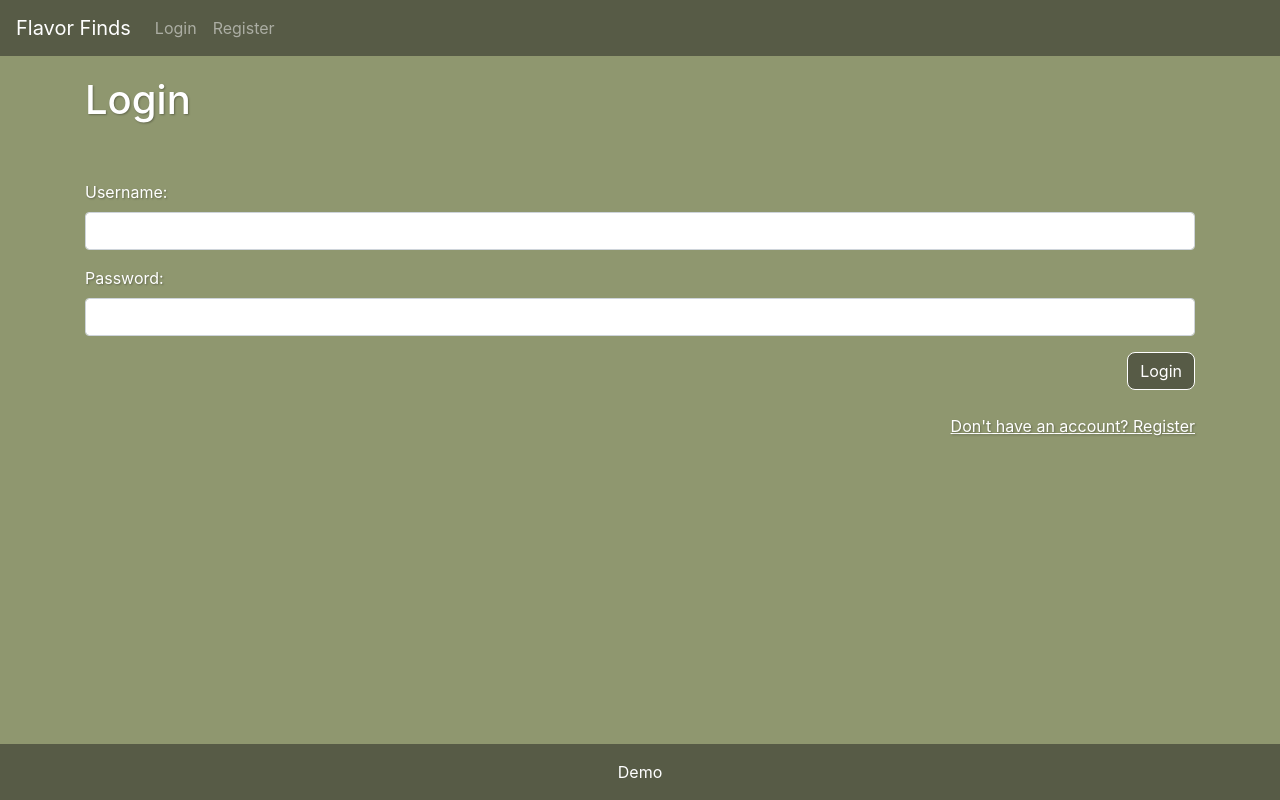
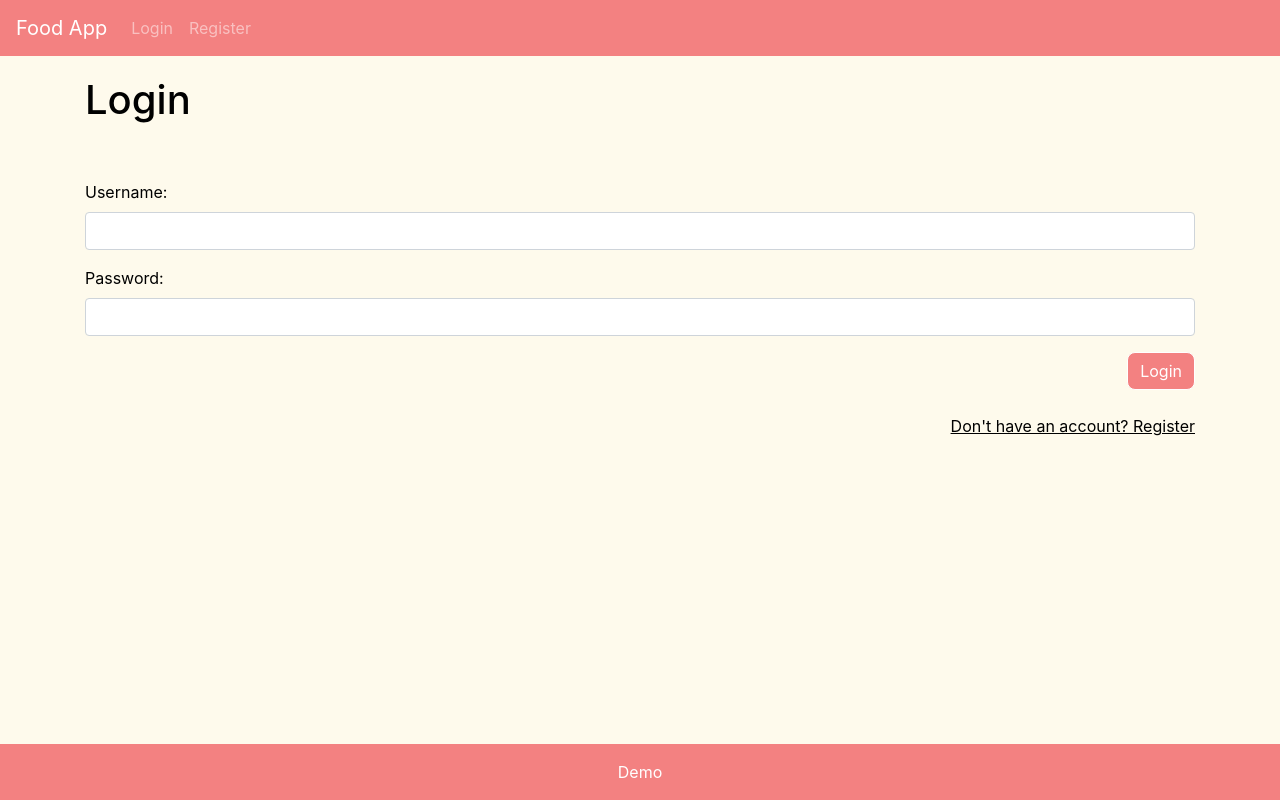
Before and after one commit to heekki/yeyeye, a React (Create React App) app: page /login in a window 1280 px wide. Built offline with nearby package versions, Linux system fonts and the light colour scheme.

Commit message:
Prepare for change

```diff
--- a/src/App.jsx
+++ b/src/App.jsx
@@ -60,7 +60,7 @@ function App() {
         <PrivateRoute path="/profile" isLoggedIn={isLoggedIn}>
             <UserProfile handleLogout={handleLogout} user={user} />
         </PrivateRoute>
-        <PrivateRoute path="/recipe/:id" isLoggedIn={isLoggedIn}>
+        <PrivateRoute path="/recipe/TheMealDB/:id" isLoggedIn={isLoggedIn}>
             <Recipe userId={userId} />
         </PrivateRoute>
         <PrivateRoute path="/favorites" isLoggedIn={isLoggedIn}>
--- a/src/components/NavBar.jsx
+++ b/src/components/NavBar.jsx
@@ -1,7 +1,7 @@
 const NavBar = ({ isLoggedIn, handleLogout, user }) => {
     return (
         <nav className="navbar navbar-expand-lg navbar-dark sticky-top primarybbcolor" style={{'textAlign':'center'}}>
-            <a className="navbar-brand" href="/">Flavor Finds</a>
+            <a className="navbar-brand" href="/">Food App</a>
             <button className="navbar-toggler" type="button" data-toggle="collapse" data-target="#collapsibleNavbar">
                 <span className="navbar-toggler-icon"></span>
             </button>
--- a/src/components/SearchBar.jsx
+++ b/src/components/SearchBar.jsx
@@ -15,7 +15,7 @@ function SearchBar(props) {
 
     return (
         <form onSubmit={handleSearch} className="input-group mb-3">
-            <input type="text" value={searchTerm} onChange={handleInputChange} placeholder="Search for recipes" className="form-control" style={{'borderRadius':'8px 0 0 8px'}} />
+            <input type="text" value={searchTerm} onChange={handleInputChange} placeholder="Search for recipes from TheMealDB" className="form-control" style={{'borderRadius':'8px 0 0 8px'}} />
             <div className="input-group-append">
             <button type="submit" className="btn btn-outline-light">Search</button>
             </div>
--- a/src/css/index.css
+++ b/src/css/index.css
@@ -8,12 +8,12 @@ body {
     margin-bottom: 0;
     padding-bottom: 120px;
 
-    --primary-color: white;
+    /*--primary-color: white;
     --primary-bbcolor: #575B46;
-    background-color: #8F976F;
-    /*--primary-color: black;
+    background-color: #8F976F;*/
+    --primary-color: black;
     --primary-bbcolor: #F38181;
-    background-color: #FEFAEC;*/
+    background-color: #FEFAEC;
 
     --primary-colorr: white;
     --border-radius: 8px;
@@ -21,7 +21,7 @@ body {
 
 .primarycolor {
     color: var(--primary-color);
-    text-shadow: 1px 1px 2px rgba(0, 0, 0, 0.3);
+    /*text-shadow: 1px 1px 2px rgba(0, 0, 0, 0.3);*/
 }
 
 .primarycolor2 {
--- a/src/pages/AdvancedSearch.jsx
+++ b/src/pages/AdvancedSearch.jsx
@@ -63,7 +63,7 @@ const AdvancedSearch = () => {
         <div className="row my-5 primarycolor">
             {searchResults && searchResults.map((meal) => (
                 <div className="col-sm-3">
-                <a href={`/recipe/${meal.idMeal}`}>
+                <a href={`/recipe/TheMealDB/${meal.idMeal}`}>
                 <h5 className="primarycolor" style={{'textAlign':'center'}}>{meal.strMeal}</h5>
                 <div key={meal.idMeal} className="fakeimg">
                     <img src={meal.strMealThumb} alt={meal.strMeal} className="shadow" />
--- a/src/pages/Favorites.jsx
+++ b/src/pages/Favorites.jsx
@@ -30,8 +30,9 @@ const Favorites = ({ user, userId }) => {
         <div className="row my-5 primarycolor">
             {recipes[0] ? recipes.map((meal) => (
                 <div className="col-sm-3">
-                <a href={`/recipe/${meal.type_id}`}>
+                <a href={`/recipe/TheMealDB/${meal.type_id}`}>
                 <h4 className="primarycolor" style={{'text-align':'center'}}>{meal.name}</h4>
+                <p className="h6 primarycolor" style={{'text-align':'center'}}>{meal.type}</p>
                 <div key={meal.type_id} className="fakeimg">
                     <img src={meal.thumb} alt={meal.name} className="shadow" />
                     <div className="overlay">
--- a/src/pages/Home.jsx
+++ b/src/pages/Home.jsx
@@ -23,7 +23,7 @@ const Home = ({ user }) => {
         <div className="row my-5 primarycolor">
             {searchResults && searchResults.map((meal) => (
                 <div className="col-sm-3">
-                <a href={`/recipe/${meal.idMeal}`}>
+                <a href={`/recipe/TheMealDB/${meal.idMeal}`}>
                 <h5 className="primarycolor" style={{'textAlign':'center'}}>{meal.strMeal}</h5>
                 <div key={meal.idMeal} className="fakeimg">
                     <img src={meal.strMealThumb} alt={meal.strMeal} className="shadow" />
```
